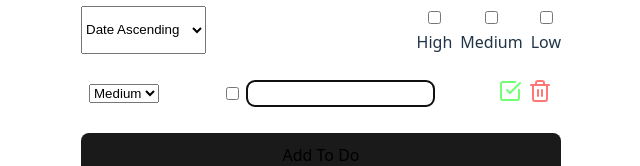
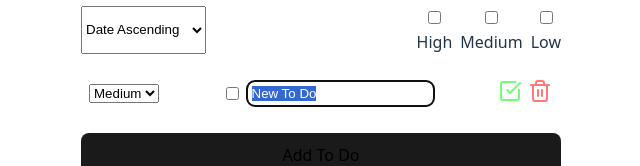
Before and after one commit to Alex761944/react-to-do-app, a React (Vite) app: page / in a window 1280 px wide. Both pictures are taken after a click on the button "Add To Do". Shown: the part 380-546 px from the top of the page, without its empty margins (319-959 px from the left). Built offline with nearby package versions, Linux system fonts and the light colour scheme.

Commit message:
Add priority indicators

```diff
--- a/src/App.jsx
+++ b/src/App.jsx
@@ -55,7 +55,7 @@ function App() {
       ...prev,
       {
         isDone: false,
-        text: ``,
+        text: `New To Do`,
         isInEditMode: true,
         createdAt: new Date(),
         priority: "medium",
@@ -63,38 +63,38 @@ function App() {
     ]);
   }
 
-  function toggleToDo(index) {
+  function toggleToDo(timestamp) {
     setToDos((prevToDos) =>
-      prevToDos.map((todo, i) => {
-        if (i === index) {
-          return { ...todo, isDone: !todo.isDone };
+      prevToDos.map((toDo) => {
+        if (toDo.createdAt === timestamp) {
+          return { ...toDo, isDone: !toDo.isDone };
         }
-        return todo;
+        return toDo;
       })
     );
   }
 
-  function saveToDo(index, newText, priority) {
+  function saveToDo(timestamp, newText, priority) {
     setToDos((prevToDos) =>
-      prevToDos.map((toDo, i) =>
-        i === index
+      prevToDos.map((toDo) =>
+        toDo.createdAt === timestamp
           ? { ...toDo, text: newText, isInEditMode: false, priority: priority }
           : toDo
       )
     );
   }
 
-  function editToDo(index) {
+  function editToDo(timestamp) {
     setToDos((prevToDos) =>
-      prevToDos.map((toDo, i) =>
-        i === index ? { ...toDo, isInEditMode: true } : toDo
+      prevToDos.map((toDo) =>
+        toDo.createdAt === timestamp ? { ...toDo, isInEditMode: true } : toDo
       )
     );
   }
 
-  function deleteToDo(index) {
-    const newToDos = toDos.filter((_, i) => {
-      if (index === i) {
+  function deleteToDo(timestamp) {
+    const newToDos = toDos.filter((toDo) => {
+      if (toDo.createdAt === timestamp) {
         return false;
       } else {
         return true;
@@ -170,18 +170,20 @@ function App() {
               selectedFilters.includes(todo.priority)
           )
           .sort(sortFunction)
-          .map((toDo, index) => (
-            <li key={index}>
+          .map((toDo) => (
+            <li key={toDo.createdAt}>
               <ToDo
                 isDone={toDo.isDone}
                 text={toDo.text}
                 priority={toDo.priority}
-                onToggle={() => toggleToDo(index)}
-                handleTrashcanClick={() => deleteToDo(index)}
+                onToggle={() => toggleToDo(toDo.createdAt)}
+                handleTrashcanClick={() => deleteToDo(toDo.createdAt)}
                 handleSave={(newText, priority) =>
-                  saveToDo(index, newText, priority)
+                  saveToDo(toDo.createdAt, newText, priority)
                 }
-                handleEditClick={() => editToDo(index)}
+                handleEditClick={() => {
+                  editToDo(toDo.createdAt);
+                }}
                 isInEditMode={toDo.isInEditMode}
               />
             </li>
--- a/src/components/ToDo/ToDo.css
+++ b/src/components/ToDo/ToDo.css
@@ -1,4 +1,5 @@
 .ToDo {
+  position: relative;
   display: flex;
   align-items: center;
   justify-content: space-between;
@@ -22,3 +23,14 @@
   border-radius: var(--border-radius);
   padding: var(--size-s);
 }
+
+.ToDo__PriorityIndicator {
+  position: absolute;
+  top: 0;
+  left: 0;
+  background-color: var(--indicator-color);
+  border-radius: 50%;
+  width: 16px;
+  height: 16px;
+  transform: translate(-50%, -50%);
+}
--- a/src/components/ToDo/ToDo.jsx
+++ b/src/components/ToDo/ToDo.jsx
@@ -31,9 +31,18 @@ export function ToDo({
 
   const inputRef = useRef();
 
+  let indicatorColor = null;
+  if (priority === "high") {
+    indicatorColor = "var(--danger)";
+  } else if (priority === "medium") {
+    indicatorColor = "var(--warning)";
+  } else if (priority === "low") {
+    indicatorColor = "var(--success)";
+  }
+
   return (
     <div className={`ToDo ${isDone ? "ToDo--Done" : ""}`}>
-      {isInEditMode && (
+      {isInEditMode ? (
         <select
           value={currentPriority}
           onChange={(event) => setCurrentPriority(event.target.value)}
@@ -44,6 +53,11 @@ export function ToDo({
             </option>
           ))}
         </select>
+      ) : (
+        <div
+          className="ToDo__PriorityIndicator"
+          style={{ "--indicator-color": indicatorColor }}
+        ></div>
       )}
 
       <label className="ToDo__Content">
```
